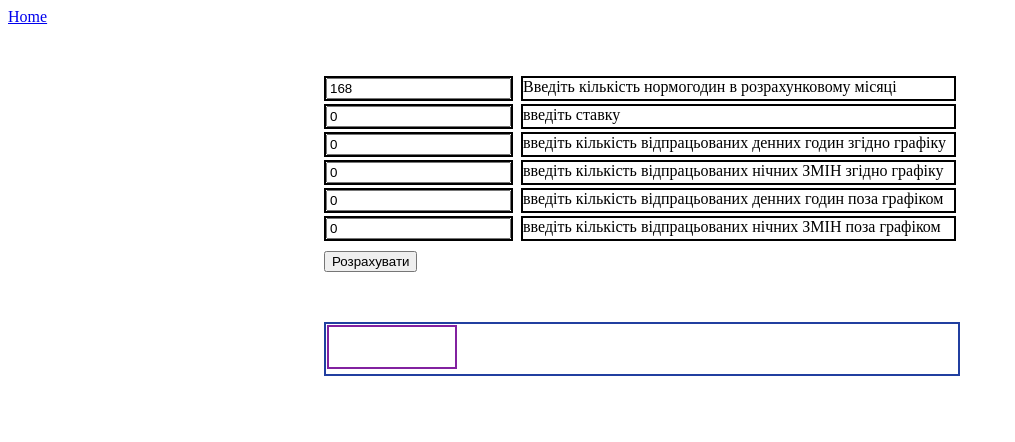
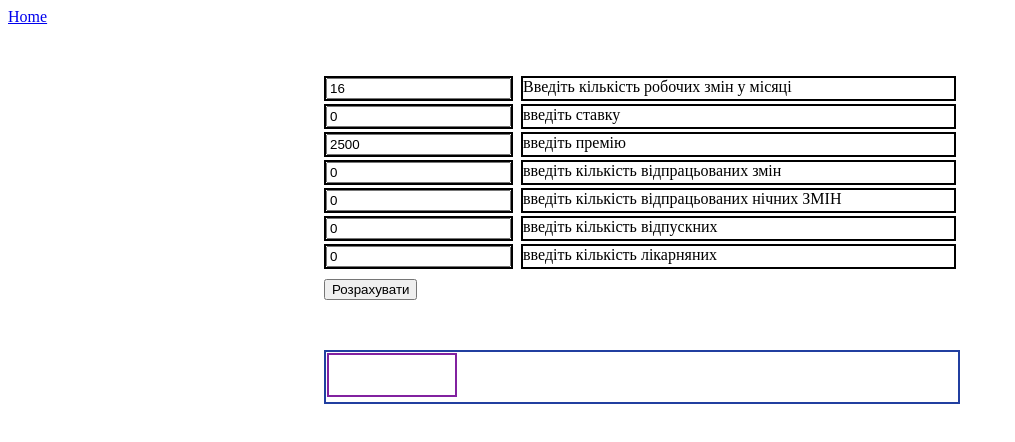
Before and after one commit to DyadyaSerzh/Calendar, a plain HTML site: page salary.html in a window 1280 px wide. Shown: the whole page, without its empty margins (0-1015 px from the left). Drawn offline with Linux system fonts and the light colour scheme.

Commit message:
Update salary.html

```diff
--- a/salary.html
+++ b/salary.html
@@ -10,29 +10,33 @@
     <a  href="index.html">Home</a>
     <div class="container">
         <div class="div1 ">
-            <input type="text" class="timeNorm" value="168">
+            <input type="text" class="timeNorm" value="16">
         </div>
-        <div class="div1">Введіть кількість нормогодин в розрахунковому місяці</div>
+        <div class="div1">Введіть кількість робочих змін у місяці</div>
         <div class="div1 ">
             <input type="number" class="salary" value="0">
         </div>
         <div class="div1">введіть ставку</div>
         <div class="div1 ">
+            <input type="number" class="bonus" value="2500">
+        </div>
+        <div class="div1">введіть премію</div>
+        <div class="div1 ">
             <input type="number" class="dayNorm" value="0">
         </div>
-        <div class="div1">введіть кількість відпрацьованих денних годин згідно графіку</div>
+        <div class="div1">введіть кількість відпрацьованих змін</div>
         <div class="div1 ">
             <input type="number" class="nightNorm" value="0">
         </div>
-        <div class="div1">введіть кількість відпрацьованих нічних ЗМІН згідно графіку</div>
+        <div class="div1">введіть кількість відпрацьованих нічних ЗМІН </div>
         <div class="div1">
-            <input type="number" class="dayOvernorm" value="0">
+            <input type="number" class="vacation" value="0">
         </div>
-        <div class="div1">введіть кількість відпрацьованих денних годин поза графіком</div>
+        <div class="div1">введіть кількість відпускних</div>
         <div class="div1">
-            <input type="number" class="nightOvernorm" value="0">
+            <input type="number" class="outWork" value="0">
         </div>
-        <div class="div1">введіть кількість відпрацьованих нічних ЗМІН поза графіком</div>
+        <div class="div1">введіть кількість лікарняних</div>
     </div>
     <button class="getRes">Розрахувати</button>
     <div class="res">
```
